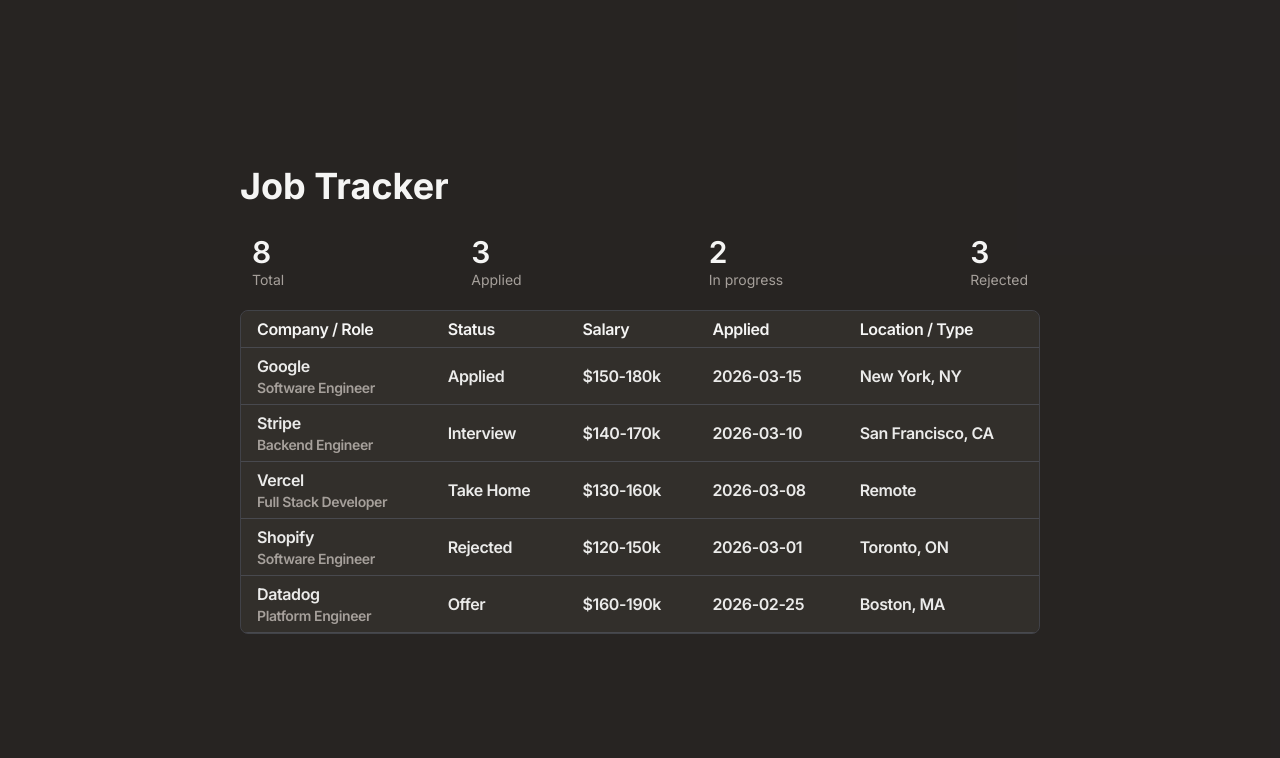
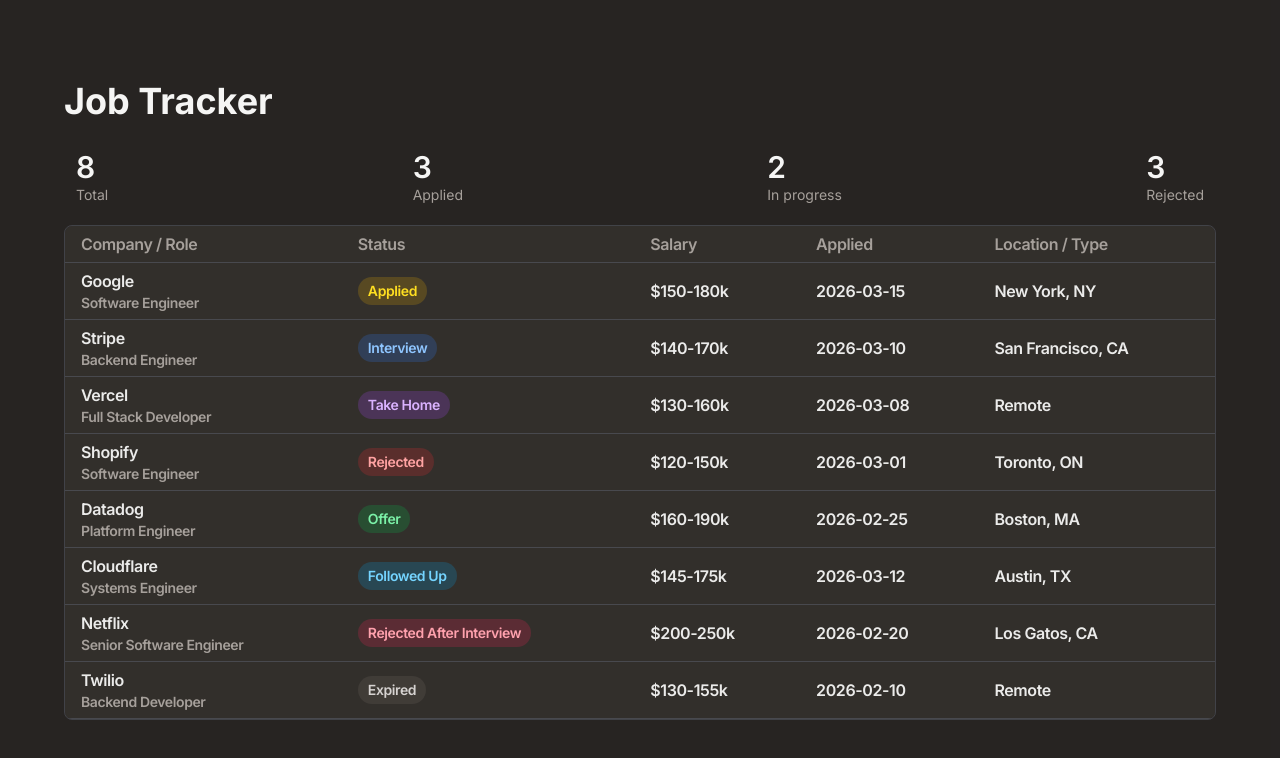
Before and after one commit to mcomatas/job-tracker, a Next.js app in the folder frontend/: page / in a window 1280 px wide. Shown: the top 758 px of the page. Built offline with nearby package versions, Linux system fonts and the light colour scheme.

Commit message:
Added status badge

```diff
--- a/frontend/app/page.tsx
+++ b/frontend/app/page.tsx
@@ -72,11 +72,47 @@ export default function Home() {
       createdAt: "2026-02-25",
       updated_at: "2026-03-28",
     },
+    {
+      id: 6,
+      company: "Cloudflare",
+      role: "Systems Engineer",
+      status: ApplicationStatus.FollowedUp,
+      appliedDate: "2026-03-12",
+      jobUrl: "https://cloudflare.com/careers/6",
+      location: "Austin, TX",
+      salaryRange: "$145-175k",
+      createdAt: "2026-03-12",
+      updated_at: "2026-03-25",
+    },
+    {
+      id: 7,
+      company: "Netflix",
+      role: "Senior Software Engineer",
+      status: ApplicationStatus.RejectedAfterInterview,
+      appliedDate: "2026-02-20",
+      jobUrl: "https://jobs.netflix.com/7",
+      location: "Los Gatos, CA",
+      salaryRange: "$200-250k",
+      createdAt: "2026-02-20",
+      updated_at: "2026-03-30",
+    },
+    {
+      id: 8,
+      company: "Twilio",
+      role: "Backend Developer",
+      status: ApplicationStatus.Expired,
+      appliedDate: "2026-02-10",
+      jobUrl: "https://twilio.com/careers/8",
+      location: "Remote",
+      salaryRange: "$130-155k",
+      createdAt: "2026-02-10",
+      updated_at: "2026-03-15",
+    },
   ];
 
   return (
     <main className="min-h-screen bg-stone-900/95 flex items-center justify-center">
-      <div className="text-center space-y-2 text-stone-100">
+      <div className="text-center space-y-2 text-stone-100 max-w-6xl w-full mx-auto">
         <h1 className="text-4xl font-bold text-left pb-2">Job Tracker</h1>
         <div className="text-left justify-between p-3 flex flex-row">
           <Stat num={8} title="Total" />
--- a/frontend/components/applicationTable.tsx
+++ b/frontend/components/applicationTable.tsx
@@ -1,15 +1,9 @@
 import { Application } from "@/types/application";
-
-function capitalize(words: string[]): string[] {
-  for (let i = 0; i < words.length; i++) {
-    words[i] = words[i].charAt(0).toUpperCase() + words[i].slice(1);
-  }
-  return words;
-}
+import StatusBadge from "@/components/statusBadge";
 
 function ApplicationTableHeader({ header }: { header: string }) {
   return (
-    <th className="border-b border-gray-500/40 text-stone-100 font-semibold text-left">
+    <th className="border-b border-gray-500/40 text-stone-400 font-semibold text-left">
       {header}
     </th>
   );
@@ -29,7 +23,7 @@ export default function ApplicationTable({
   applications: Application[];
 }) {
   return (
-    <div className="rounded-lg border border-gray-500/40 overflow-hidden min-w-200 tracking-tight">
+    <div className="rounded-lg border border-gray-500/40 overflow-hidden tracking-tight">
       <table className="text-md table-auto bg-stone-700/40 w-full">
         <thead>
           <tr>
@@ -53,7 +47,8 @@ export default function ApplicationTable({
                 </div>
               </ApplicationTableData>
               <ApplicationTableData>
-                <p>{capitalize(application.status.split("_")).join(" ")}</p>
+                {/*<p>{capitalize(application.status.split("_")).join(" ")}</p>*/}
+                <StatusBadge status={application.status} />
               </ApplicationTableData>
               <ApplicationTableData>
                 <p>{application.salaryRange}</p>
--- /dev/null
+++ b/frontend/components/statusBadge.tsx
@@ -0,0 +1,29 @@
+import { ApplicationStatus } from "@/types/application";
+
+function capitalize(words: string[]): string[] {
+  for (let i = 0; i < words.length; i++) {
+    words[i] = words[i].charAt(0).toUpperCase() + words[i].slice(1);
+  }
+  return words;
+}
+
+export default function StatusBadge({ status }: { status: ApplicationStatus }) {
+  const statusColors: Record<ApplicationStatus, string> = {
+    [ApplicationStatus.Applied]: "bg-yellow-500/20 text-yellow-300",
+    [ApplicationStatus.Interview]: "bg-blue-500/20 text-blue-300",
+    [ApplicationStatus.Offer]: "bg-green-500/20 text-green-300",
+    [ApplicationStatus.Rejected]: "bg-red-500/20 text-red-300",
+    [ApplicationStatus.FollowedUp]: "bg-sky-500/20 text-sky-300",
+    [ApplicationStatus.TakeHome]: "bg-purple-500/20 text-purple-300",
+    [ApplicationStatus.RejectedAfterInterview]: "bg-rose-500/20 text-rose-300",
+    [ApplicationStatus.Expired]: "bg-stone-500/20 text-stone-300",
+  };
+
+  return (
+    <div
+      className={`rounded-4xl px-2.5 py-1 w-fit text-sm ${statusColors[status]}`}
+    >
+      {capitalize(status.split("_")).join(" ")}
+    </div>
+  );
+}
```
